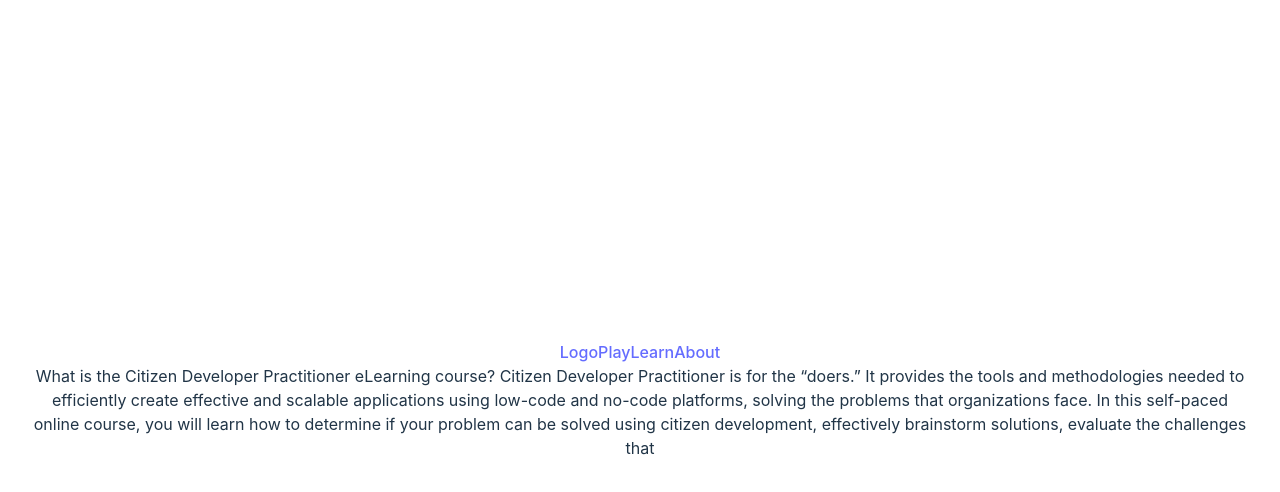
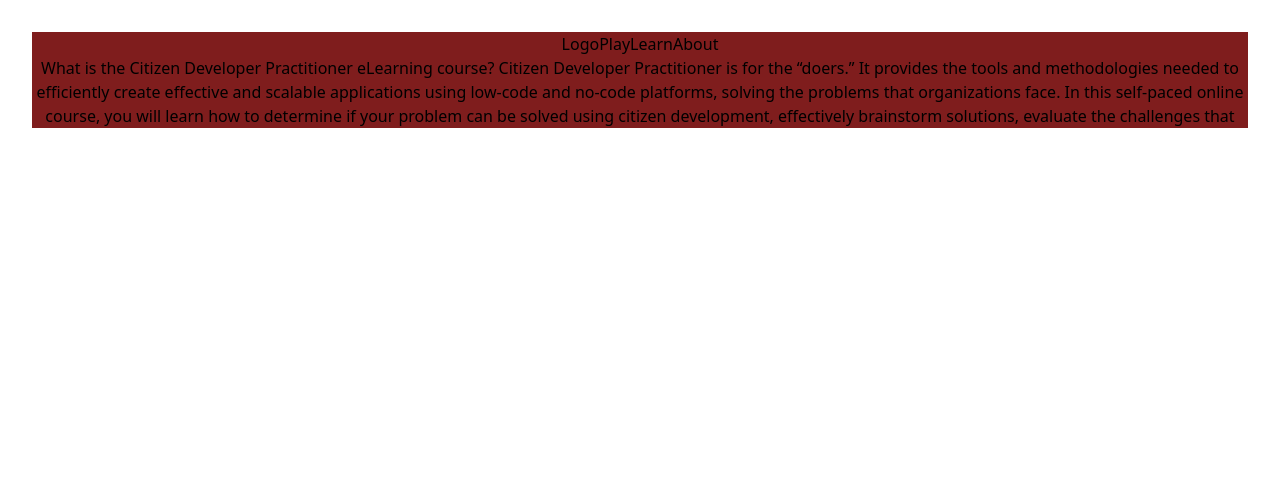
Before and after one commit to RashidBik/bAdfOx_JS, a React (Vite) app: page / in a window 1280 px wide. Shown: the top 492 px of the page. Built offline with nearby package versions, Linux system fonts and the light colour scheme.

Commit message:
tailwind initialized

```diff
--- a/package.json
+++ b/package.json
@@ -10,12 +10,16 @@
   },
   "dependencies": {
     "react": "^18.2.0",
-    "react-dom": "^18.2.0"
+    "react-dom": "^18.2.0",
+    "tailwind": "^4.0.0"
   },
   "devDependencies": {
     "@types/react": "^18.0.17",
     "@types/react-dom": "^18.0.6",
     "@vitejs/plugin-react": "^2.1.0",
+    "autoprefixer": "^10.4.12",
+    "postcss": "^8.4.16",
+    "tailwindcss": "^3.1.8",
     "vite": "^3.1.0"
   }
 }
--- /dev/null
+++ b/postcss.config.cjs
@@ -0,0 +1,6 @@
+module.exports = {
+  plugins: {
+    tailwindcss: {},
+    autoprefixer: {},
+  },
+}
--- a/src/App.jsx
+++ b/src/App.jsx
@@ -11,7 +11,7 @@
   const [count, setCount] = useState(0)
 
   return (
-    <div className="App">
+    <div className="bg-red-900">
       <Routes>
         <Route index="/" element={<Home />} />
         <Route path="/play" element={<Play />} />
--- a/src/index.css
+++ b/src/index.css
@@ -1,70 +1,3 @@
-:root {
-  font-family: Inter, Avenir, Helvetica, Arial, sans-serif;
-  font-size: 16px;
-  line-height: 24px;
-  font-weight: 400;
-
-  color-scheme: light dark;
-  color: rgba(255, 255, 255, 0.87);
-  background-color: #242424;
-
-  font-synthesis: none;
-  text-rendering: optimizeLegibility;
-  -webkit-font-smoothing: antialiased;
-  -moz-osx-font-smoothing: grayscale;
-  -webkit-text-size-adjust: 100%;
-}
-
-a {
-  font-weight: 500;
-  color: #646cff;
-  text-decoration: inherit;
-}
-a:hover {
-  color: #535bf2;
-}
-
-body {
-  margin: 0;
-  display: flex;
-  place-items: center;
-  min-width: 320px;
-  min-height: 100vh;
-}
-
-h1 {
-  font-size: 3.2em;
-  line-height: 1.1;
-}
-
-button {
-  border-radius: 8px;
-  border: 1px solid transparent;
-  padding: 0.6em 1.2em;
-  font-size: 1em;
-  font-weight: 500;
-  font-family: inherit;
-  background-color: #1a1a1a;
-  cursor: pointer;
-  transition: border-color 0.25s;
-}
-button:hover {
-  border-color: #646cff;
-}
-button:focus,
-button:focus-visible {
-  outline: 4px auto -webkit-focus-ring-color;
-}
-
-@media (prefers-color-scheme: light) {
-  :root {
-    color: #213547;
-    background-color: #ffffff;
-  }
-  a:hover {
-    color: #747bff;
-  }
-  button {
-    background-color: #f9f9f9;
-  }
-}
+@tailwind base;
+@tailwind components;
+@tailwind utilities;
--- /dev/null
+++ b/tailwind.config.cjs
@@ -0,0 +1,11 @@
+/** @type {import('tailwindcss').Config} */
+module.exports = {
+  content: [
+    "./index.html",
+    "./src/**/*.{js,ts,jsx,tsx}",
+  ],
+  theme: {
+    extend: {},
+  },
+  plugins: [],
+}
```
Also changed, not shown: 1 other file (tests, documents, lock files or other folders).
